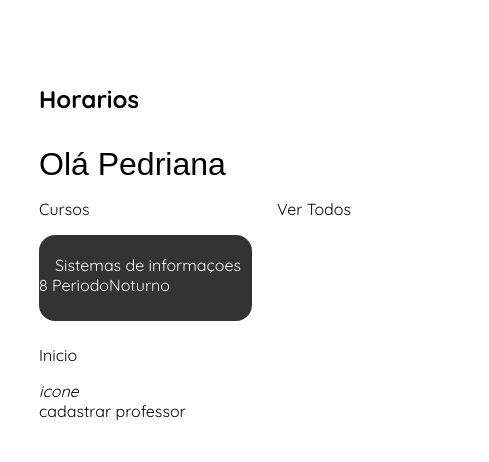
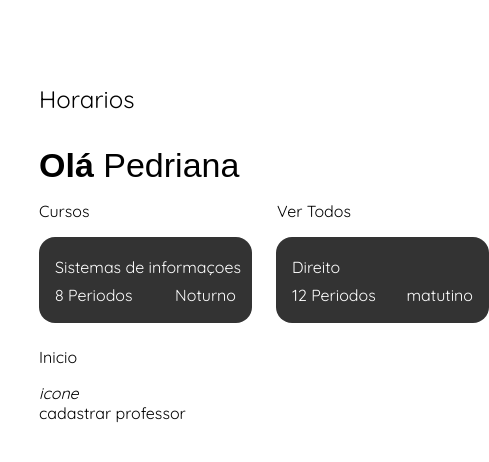
Before and after one commit to MatheusF99/login-screen, a React (Create React App) app: page / in a window 390 px wide. Shown: the top 462 px of the page, 489 px wide, since content can reach past the window. Built offline with nearby package versions, Linux system fonts and the light colour scheme.

Commit message:
mobile initialscreen style

```diff
--- a/src/pages/InitialPage/InitialPage.js
+++ b/src/pages/InitialPage/InitialPage.js
@@ -10,7 +10,7 @@ function InitialPage() {
         <h2>Horarios</h2>
       </div>
 
-      <h1 className='text-hello'>Olá Pedriana</h1>
+      <h1 className='text-hello'> <strong>Olá</strong>  Pedriana</h1>
 
       <div className="info-courses">
         <div className="title-courses">
@@ -19,31 +19,23 @@ function InitialPage() {
         </div>
 
         <div className="div-courses">
+
           <div className="course">
             <p>Sistemas de informaçoes</p>
-            <span>8 Periodo</span>
-            <span>Noturno</span>
+            <div className="data-course">
+              <span>8 Periodos</span>
+              <span>Noturno</span>
+            </div>
           </div>
-          {/* <div className="course">
-            <p>Sistemas de informaçoes</p>
-            <p>8 Periodo</p>
-            <p>Noturno</p>
+
+          <div className="course">
+            <p>Direito</p>
+            <div className="data-course">
+              <span>12 Periodos</span>
+              <span>matutino</span>
+            </div>
           </div>
-          <div className="course">
-            <p>Sistemas de informaçoes</p>
-            <p>8 Periodo</p>
-            <p>Noturno</p>
-          </div>
-          <div className="course">
-            <p>Sistemas de informaçoes</p>
-            <p>8 Periodo</p>
-            <p>Noturno</p>
-          </div>
-          <div className="course">
-            <p>Sistemas de informaçoes</p>
-            <p>8 Periodo</p>
-            <p>Noturno</p>
-          </div> */}
+
         </div>
       </div>
 
--- a/src/pages/InitialPage/initialPage.css
+++ b/src/pages/InitialPage/initialPage.css
@@ -10,7 +10,7 @@
 
 .div-title h2{
     height: 30px;
-
+    font-weight: 400;
 }
 
 
@@ -19,10 +19,14 @@
     padding-bottom: 16px;
 
     font-family: 'Montserrat', sans-serif;
-    font-weight: 400;
+    font-weight: 300;
+    font-size: 34px;
 }
 
 .info-courses{
+
+    position: relative;
+
     display: flex;
     justify-content: center;
     flex-direction: column;
@@ -30,7 +34,7 @@
 }
 
 .title-courses{
-    max-width: 80vw;
+
     display: flex;
     justify-content: space-between;
 
@@ -38,15 +42,18 @@
 }
 
 .div-courses{
+
+    width: 450px;
+
     display: flex;
     justify-content: space-between;
-    min-width: 100%;
 
     margin-bottom: 24px;
 
 }
 
 .course{
+
     width: 213px;
     height: 86px;
 
@@ -59,12 +66,16 @@
 .course p{
     margin-top: 20px;
     margin-left: 16px;
+
     display: flex;
     justify-content: flex-start;
     align-items: center;
 }
 
-.course{
+.data-course{
+    margin: 8px 16px 0px;
+
+    display: flex;
     justify-content: space-between;
 }
 
@@ -73,7 +84,9 @@
     height: 16px;
 } */
 
-
+.div-register{
+    position: relative;
+}
 
 .register-title{
     margin-bottom: 16px;
```
Also changed, not shown: 1 other file (tests, documents, lock files or other folders).
